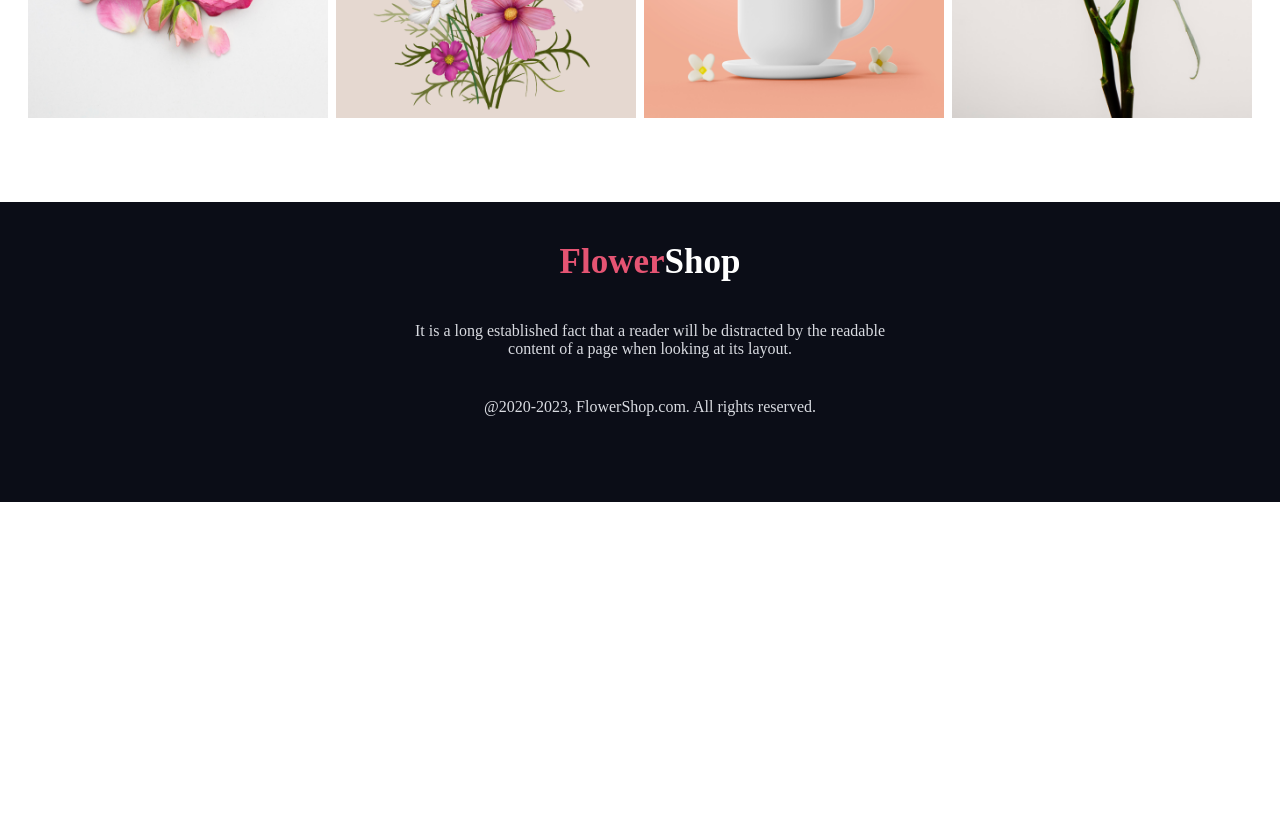
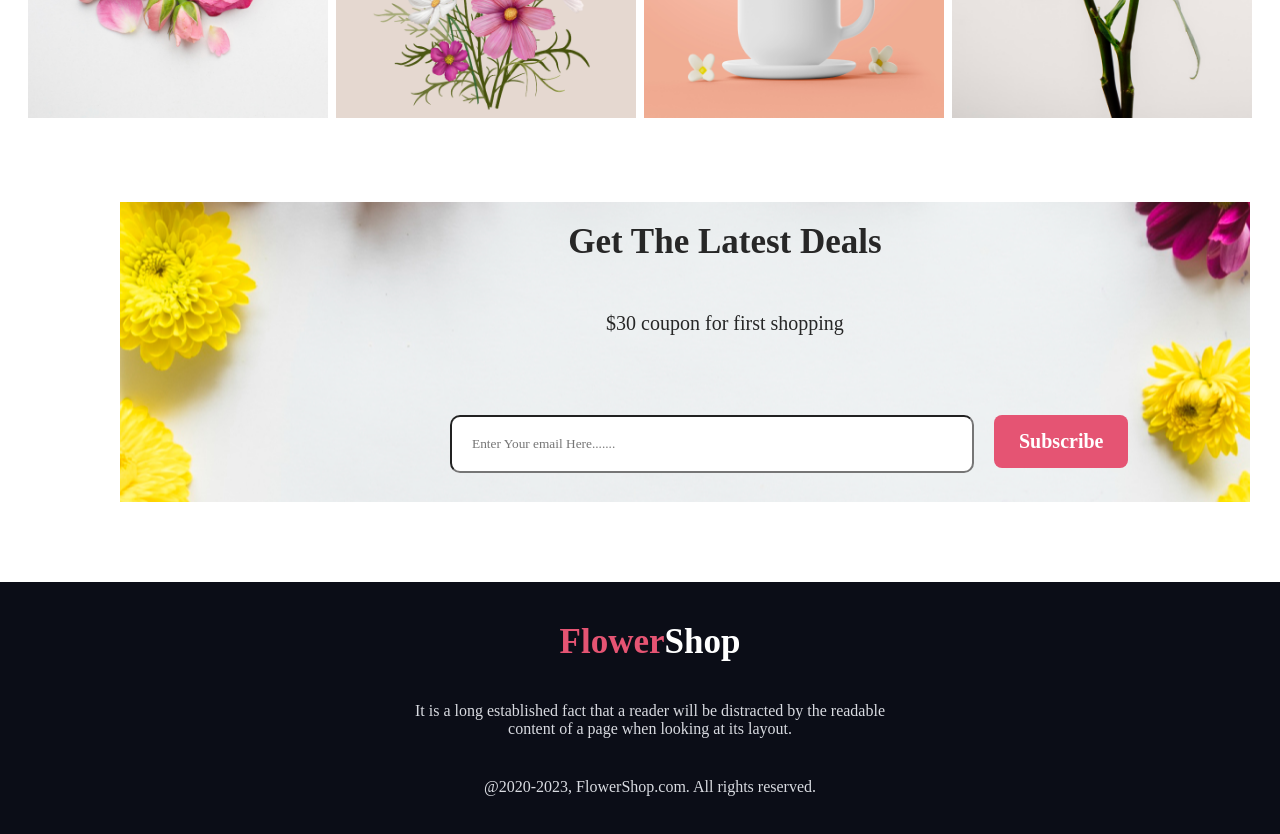
Before and after one commit to Mosiour/Assignment1, a plain HTML site: page index.html in a window 1280 px wide. Shown: the part 2200-3034 px from the top of the page. Before the commit the page ends 2702 px from the top, so only its background shows below. Drawn offline with Linux system fonts and the light colour scheme.

Commit message:
get the leatest deals section added

```diff
--- a/index.html
+++ b/index.html
@@ -88,6 +88,17 @@
                   </div>
               </div>
         </section>
+        <!-- Get the Latest Deals section -->
+        <section>
+            <div class="banner">
+        <div class="stat">
+            <h3 id="get" class="section-title2">Get The Latest Deals</h3>
+            <p id="description" class="section-description">$30 coupon for first shopping
+            </p>
+            <div><input class="txt" type="text" placeholder="Enter Your email Here......."><button class="btn-primary">Subscribe</button></div>
+        </div>
+    </div>
+        </section>
     </main>
     <footer>
         <div class="footer_ending">
--- a/styles/shop.css
+++ b/styles/shop.css
@@ -100,6 +100,35 @@ background: rgba(71, 125, 17, 0.15);
   align-items: center;
   justify-content: space-evenly;
 }
+.stat{
+    background-image: url('../Flower Asset/Rectangle 9.png');
+    background-repeat: no-repeat;
+    background-position: center;
+    width: 1450px;
+    height: 300px;
+    margin-top: 50px;
+    padding-left: 80px;
+}
+#get{
+    padding: 20px;
+}
+.txt{
+    border-radius: 10px;
+background: #FFF;
+width: 500px;
+height: 54px;
+padding-left: 20px;
+align-items: center;
+margin-right: 20px;
+margin-left: 250px;
+margin-top: 50px;
+}
+.section-title2 {
+    color: #272727;
+    text-align: center;
+    font-size: 35px;
+    font-weight: 800;
+  }
  footer {
     background: #0b0d17;
     width: 1350px;
```
